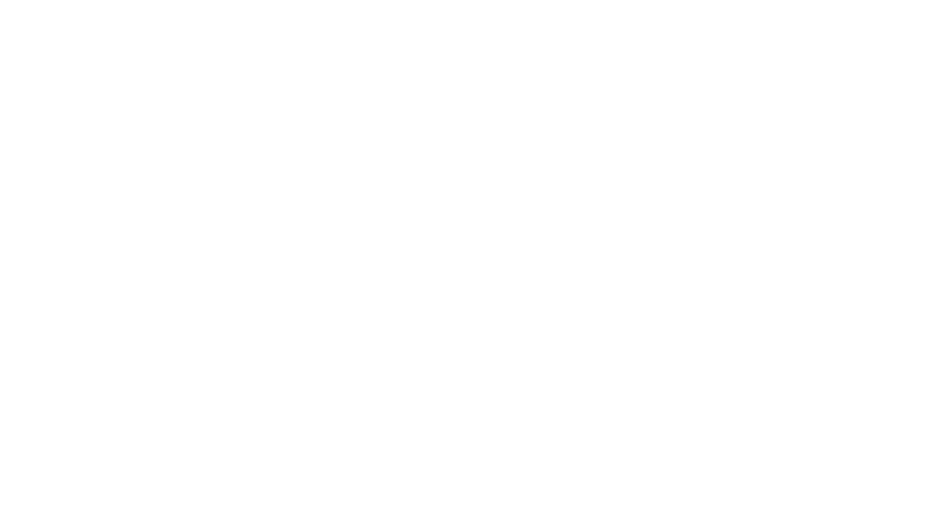
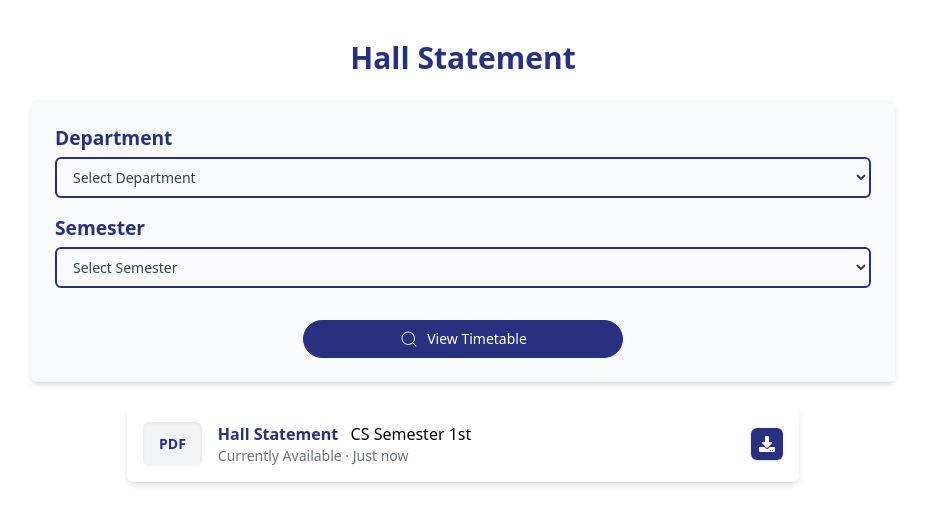
Before and after one commit to Kalsoom08/FYP-FrontEnd, a React (Vite) app: page / in a window 1280 px wide. Shown: the top 524 px of the page, without its empty margins (177-1102 px from the left). Built offline with nearby package versions, Linux system fonts and the light colour scheme.

Commit message:
Add hall Statment feature UI

```diff
--- a/src/App.jsx
+++ b/src/App.jsx
@@ -1,8 +1,22 @@
+import { ToastContainer } from 'react-toastify';
+import 'react-toastify/dist/ReactToastify.css';
+import { HallStatement } from './Pages/Public/HallStatement';
 
 const App = () => {
   return (
     <div>
-
+      <HallStatement />
+      <ToastContainer
+        position="top-right"
+        autoClose={3000}
+        hideProgressBar={false}
+        newestOnTop
+        closeOnClick
+        pauseOnFocusLoss
+        draggable
+        pauseOnHover
+        theme="light"
+      />
     </div>
   )
 }
--- /dev/null
+++ b/src/Components/HallStatments.jsx/HallStatementCard.jsx
@@ -0,0 +1,25 @@
+import { FaDownload } from "react-icons/fa";
+
+export const HallStatementCard = () => {
+  return (
+    <div className="flex items-center justify-between gap-4 bg-white  rounded-md shadow-md p-4 max-w-2xl mx-auto mt-6 cursor-pointer">
+      <div className="flex items-center gap-4">
+        <div className="bg-gray-100 px-4 py-3 rounded-md shadow-inner">
+          <p className="text-[#293080] font-bold text-sm">PDF</p>
+        </div>
+        <div>
+          <h3 className="font-semibold text-[#293080] text-sm sm:text-base">
+            Hall Statement &nbsp; <span className="font-medium text-black">CS Semester 1st</span>
+          </h3>
+          <p className="text-gray-500 text-xs sm:text-sm">Currently Available · Just now</p>
+        </div>
+      </div>
+      <button
+        disabled
+        className="p-2 bg-[#293080] text-white rounded-md hover:bg-[#1f265c] transition shadow cursor-pointer"
+      >
+        <FaDownload size={16} />
+      </button>
+    </div>
+  );
+};
--- /dev/null
+++ b/src/Components/HallStatments.jsx/HallStatmentForm.jsx
@@ -0,0 +1,45 @@
+import { CiSearch } from "react-icons/ci";
+export const HallStatementForm = () => {
+    return (
+        <>
+            <form className="w-full flex flex-col gap-4">
+                <label htmlFor="department" className="flex flex-col gap-1">
+                    <p className="text-[1.1rem] sm:text-[1.2rem] font-semibold text-[#293080]">
+                     Department
+                    </p>
+                    <select
+                    id="department"
+                    className="w-full outline-none border-2 border-[#293080] rounded-md px-3 py-2 text-gray-700 text-sm"
+                    >
+                        <option value="">Select Department</option>
+                        <option value="IT">BS IT</option>
+                        <option value="CS">BS CS</option>
+                    </select>
+                </label>
+                <label htmlFor="semester" className="flex flex-col gap-1">
+                    <p className="text-[1.1rem] sm:text-[1.2rem] font-semibold text-[#293080]">
+                    Semester
+                    </p>
+                    <select
+                    id="semester"
+                    className="w-full outline-none border-2 border-[#293080] rounded-md px-3 py-2 text-gray-700 text-sm"
+                    >
+                        <option value="">Select Semester</option>
+                        <option value="6th">6th</option>
+                        <option value="8th">8th</option>
+                    </select>
+                </label>
+                <button
+                        type="submit"
+                        className="relative mt-4 px-6 py-2 w-full max-w-xs mx-auto overflow-hidden border border-[#293080] text-white bg-[#293080] rounded-full group transition-all duration-500 ease-out cursor-pointer text-sm"
+                        disabled
+                      >
+                        <span className="relative z-10 flex items-center justify-center gap-2 group-hover:text-[#293080]">
+                          <CiSearch size={20} /> View Timetable
+                        </span>
+                        <span className="absolute inset-0 bg-white transform scale-x-0 origin-left group-hover:scale-x-100 transition-transform duration-700 ease-in-out"></span>
+                </button>
+            </form>
+        </>
+    )
+}
--- /dev/null
+++ b/src/Pages/Public/HallStatement.jsx
@@ -0,0 +1,17 @@
+import { HallStatementCard } from "../../Components/HallStatments.jsx/HallStatementCard";
+import { HallStatementForm } from "../../Components/HallStatments.jsx/HallStatmentForm";
+
+export const HallStatement = () => {
+  return (
+    <section className="max-w-4xl mx-auto px-4 py-10">
+      <h1 className="text-center text-2xl sm:text-3xl font-bold text-[#293080] mb-6">
+        Hall Statement
+      </h1>
+
+      <div className="bg-gray-50 p-6 rounded-md shadow-md">
+        <HallStatementForm />
+      </div>
+      <HallStatementCard />
+    </section>
+  );
+};
```
